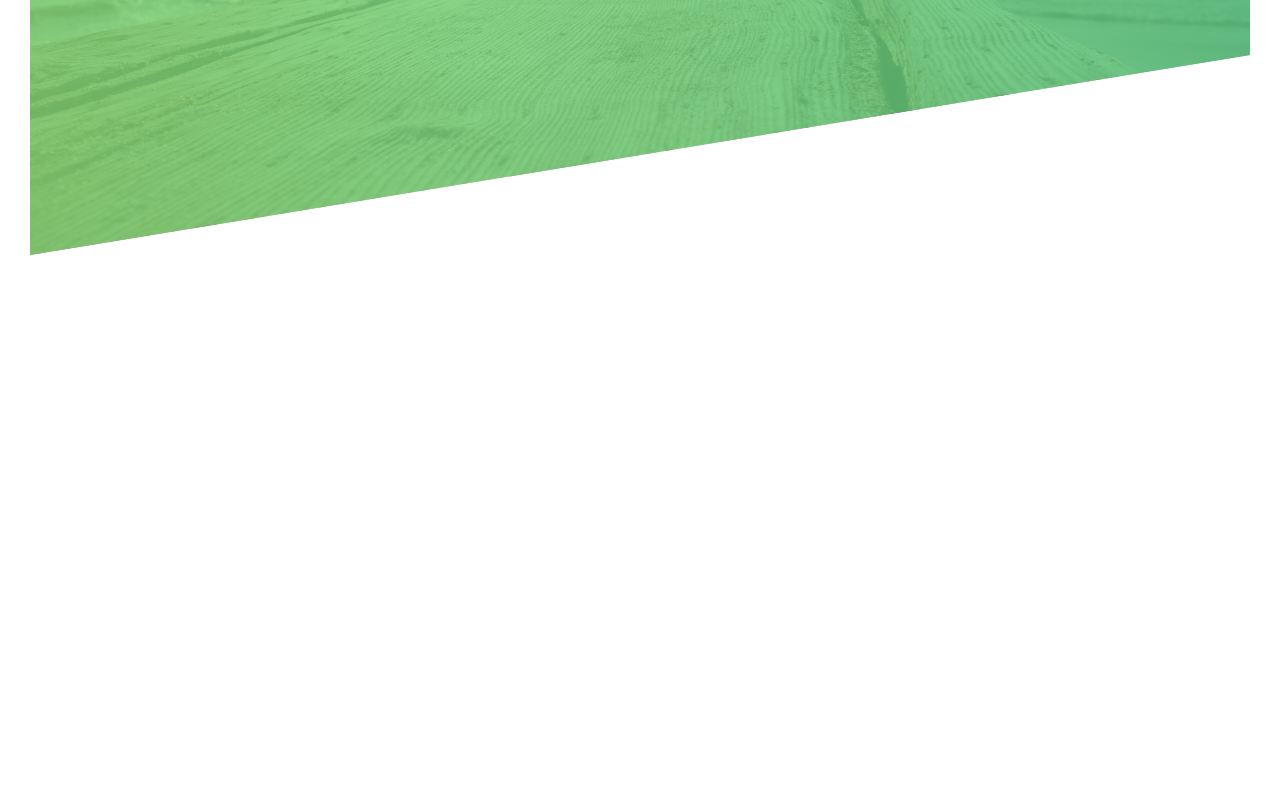
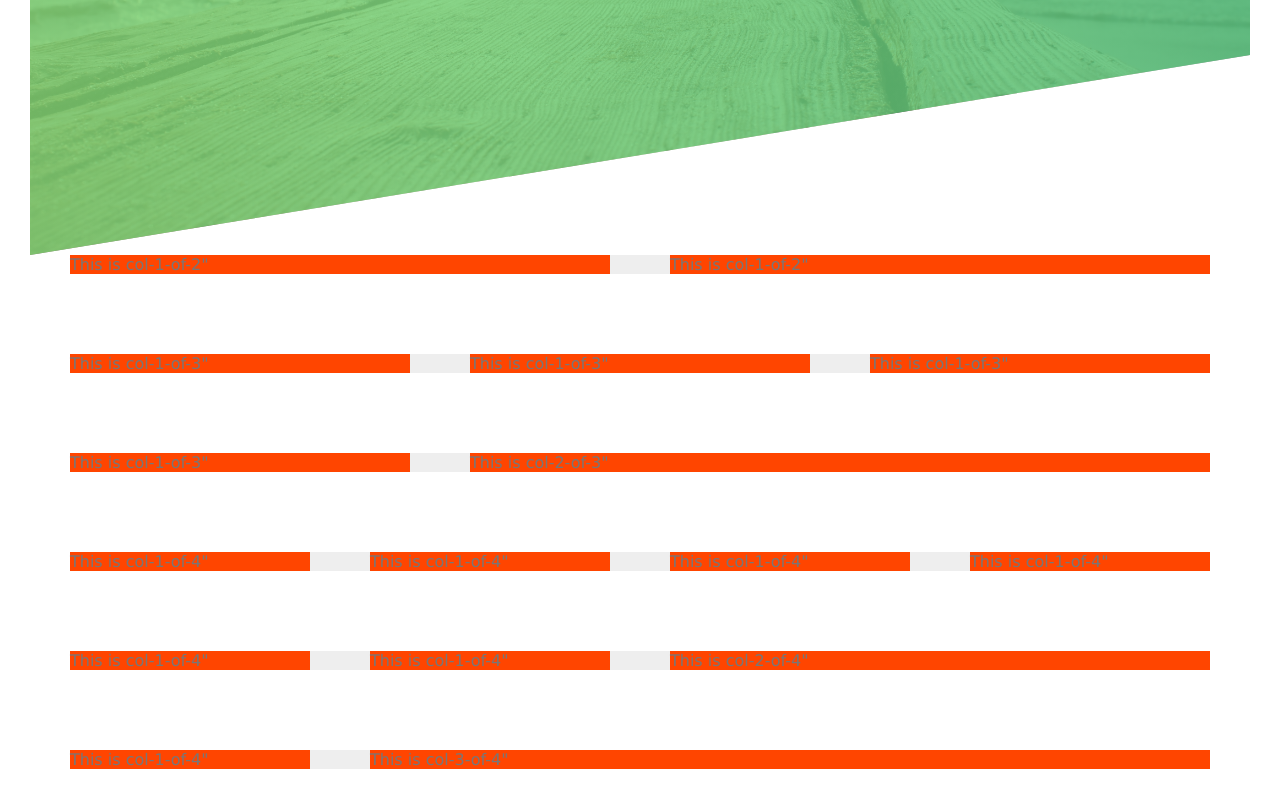
Before and after one commit to Architect-Riyaz/CSS, a website: page Natours/index.html in a window 1280 px wide. Shown: the part 535-1334 px from the top of the page. Before the commit the page ends 820 px from the top, so only its background shows below. Drawn offline with Linux system fonts and the light colour scheme.

Commit message:
Creating Custom Grid

```diff
--- a/Natours/index.html
+++ b/Natours/index.html
@@ -20,6 +20,37 @@
             <a href="#" class="btn btn--white btn--animated" alt='button'>Discover our tours</a>
         </div>
     </header>
+
+    <section class="grid-test">
+        <div class="row">
+            <div class="col-1-of-2">This is col-1-of-2"</div>
+            <div class="col-1-of-2">This is col-1-of-2"</div>
+        </div>
+        <div class="row">
+            <div class="col-1-of-3">This is col-1-of-3"</div>
+            <div class="col-1-of-3">This is col-1-of-3"</div>
+            <div class="col-1-of-3">This is col-1-of-3"</div>
+        </div>
+        <div class="row">
+            <div class="col-1-of-3">This is col-1-of-3"</div>
+            <div class="col-2-of-3">This is col-2-of-3"</div>
+        </div>
+        <div class="row">
+            <div class="col-1-of-4">This is col-1-of-4"</div>
+            <div class="col-1-of-4">This is col-1-of-4"</div>
+            <div class="col-1-of-4">This is col-1-of-4"</div>
+            <div class="col-1-of-4">This is col-1-of-4"</div>
+        </div>
+        <div class="row">
+            <div class="col-1-of-4">This is col-1-of-4"</div>
+            <div class="col-1-of-4">This is col-1-of-4"</div>
+            <div class="col-2-of-4">This is col-2-of-4"</div>
+        </div>
+        <div class="row">
+            <div class="col-1-of-4">This is col-1-of-4"</div>
+            <div class="col-3-of-4">This is col-3-of-4"</div>
+        </div>
+    </section>
 </body>
 
 </html>
--- a/Natours/sass/abstracts/_mixins.scss
+++ b/Natours/sass/abstracts/_mixins.scss
@@ -0,0 +1,7 @@
+@mixin clearfix  {
+  &::after{
+    content: "";
+    display: table;
+    clear:both;
+  }
+}
--- a/Natours/sass/abstracts/_variables.scss
+++ b/Natours/sass/abstracts/_variables.scss
@@ -4,3 +4,8 @@ $color-primary-dark: #28b485;
 $color-grey-dark: #777;
 $color-white: #fff;
 $color-black: #000;
+
+// Grid
+$grid-width: 114rem;
+$gutter-vertical: 8rem;
+$gutter-horizontal: 6rem;
--- /dev/null
+++ b/Natours/sass/layout/_grid.scss
@@ -0,0 +1,36 @@
+.row {
+  max-width: $grid-width;
+  display: block;
+  margin: 0 auto;
+  background-color: #eee;
+  &:not(:last-child) {
+    margin-bottom: $gutter-vertical;
+  }
+  @include clearfix;
+
+  [class^="col-"] {
+    background-color: orangered;
+    float: left;
+    &:not(:last-child) {
+      margin-right: $gutter-horizontal;
+    }
+  }
+  .col-1-of-2 {
+    width: calc((100% - #{$gutter-horizontal}) / 2);
+  }
+  .col-1-of-3 {
+    width: calc((100% - 2 * #{$gutter-horizontal}) / 3);
+  }
+  .col-1-of-4 {
+    width: calc((100% - 3 * #{$gutter-horizontal}) / 4);
+  }
+  .col-2-of-3 {
+    width: calc( 2* ((100% - 2 * #{$gutter-horizontal}) / 3) + #{$gutter-horizontal});
+  }
+  .col-2-of-4 {
+    width: calc(2 * ((100% - 3 * #{$gutter-horizontal}) / 4) + #{$gutter-horizontal});
+  }
+  .col-3-of-4 {
+    width: calc(3 *((100% - 3 * #{$gutter-horizontal}) / 4) + 2 * #{$gutter-horizontal});
+  }
+}
--- a/Natours/sass/main.scss
+++ b/Natours/sass/main.scss
@@ -10,3 +10,4 @@
 @import "components/button";
 
 @import "layout/header";
+@import "layout/grid";
```
Also changed, not shown: Natours/css/style.css.
